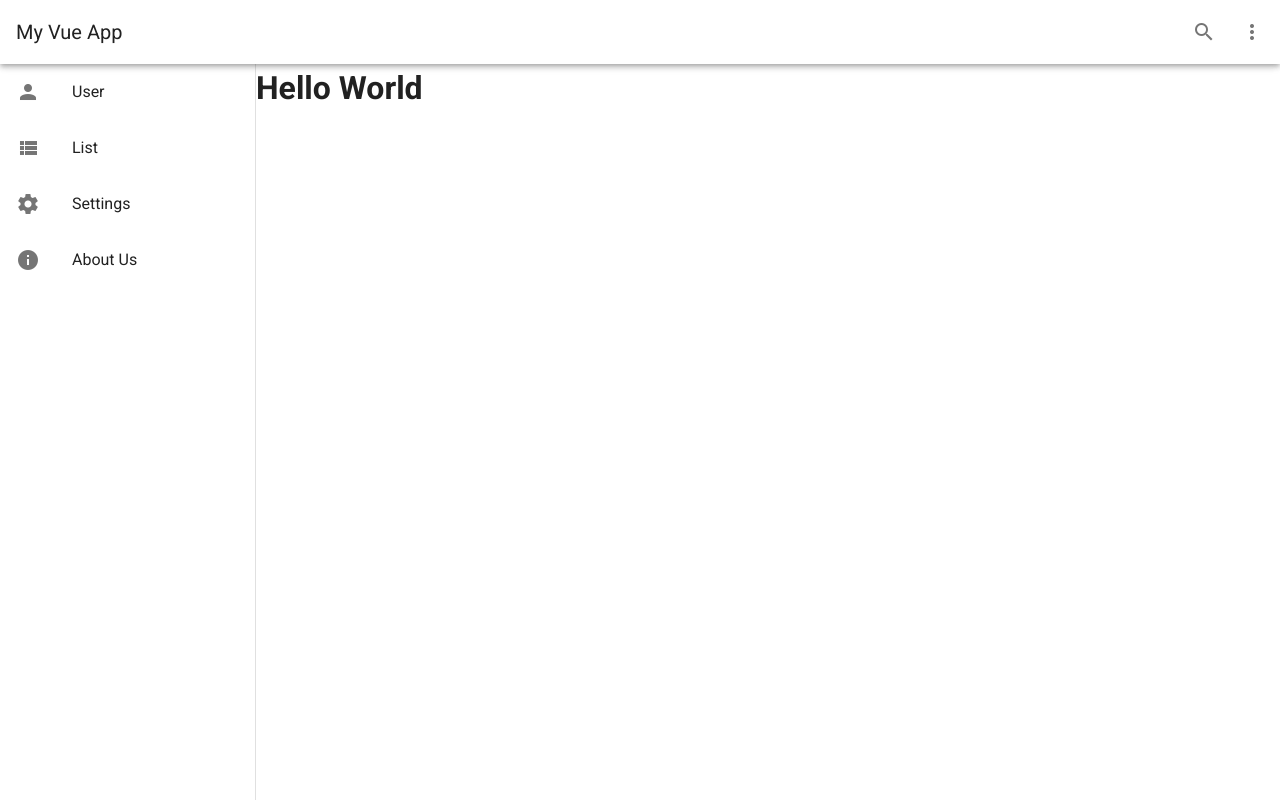
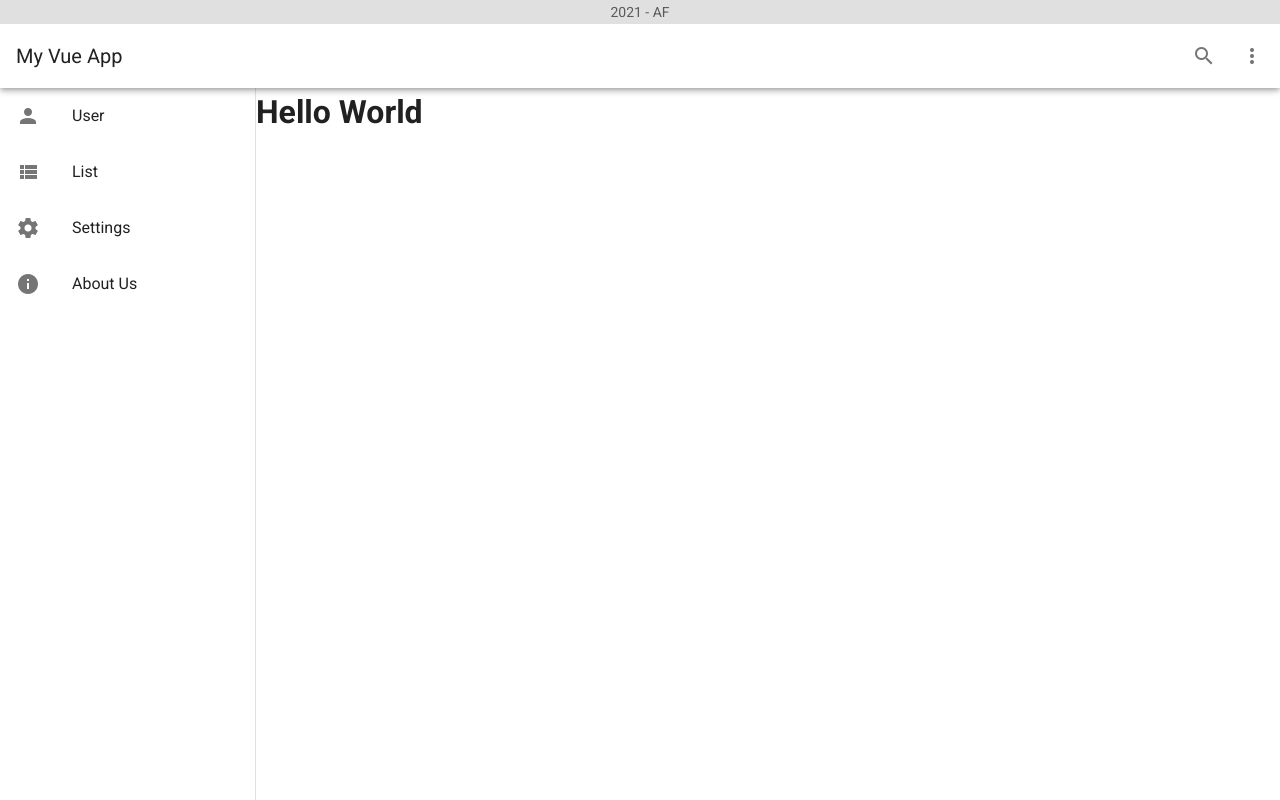
Before and after one commit to octaviomuller/af-web, a Vue app: page / in a window 1280 px wide. Built offline with nearby package versions, Linux system fonts and the light colour scheme.

Commit message:
system bar

```diff
--- a/src/App.vue
+++ b/src/App.vue
@@ -1,5 +1,7 @@
 <template>
   <v-app>
+    <system-bar></system-bar>
+
     <navigation-drawer></navigation-drawer>
 
     <app-bar></app-bar>
@@ -13,13 +15,15 @@
 <script>
 import AppBar from './components/AppBar.vue'
 import NavigationDrawer from './components/NavigationDrawer.vue'
+import SystemBar from './components/SystemBar.vue'
 
 export default {
   name: 'App',
 
   components: {
     AppBar,
-    NavigationDrawer
+    NavigationDrawer,
+    SystemBar
   },
 
   data: () => ({
--- /dev/null
+++ b/src/components/SystemBar.vue
@@ -0,0 +1,5 @@
+<template>
+  <v-system-bar app class="align-center justify-center">
+    2021 - AF
+  </v-system-bar>
+</template>
```
